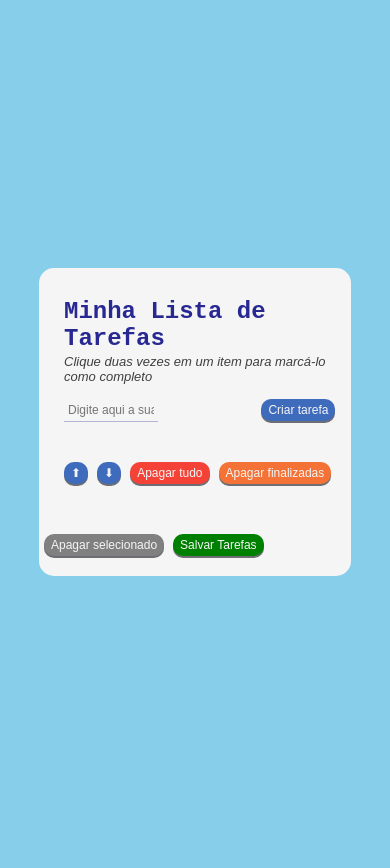
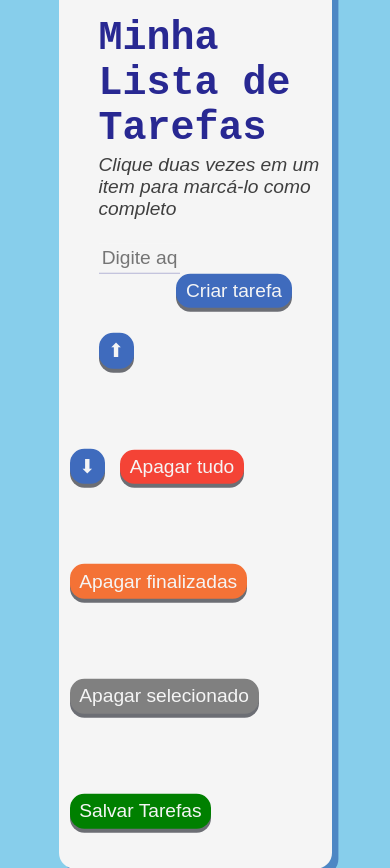
Before and after one commit to Brendon-Lopes/todolist, a plain HTML site: page index.html in a window 390 px wide. Before the commit the page ends 844 px from the top, so only its background shows below. Drawn offline with Linux system fonts and the light colour scheme.

Commit message:
Tamanhos ajustados e responsivos

```diff
--- a/style.css
+++ b/style.css
@@ -14,40 +14,41 @@ body {
 }
 
 main {
-  width: 80%;
+  width: 70%;
   height: fit-content;
   position: absolute;
   top: 50%;
   transform: translate(0, -50%);
-  border-radius: 15px 15px 15px 15px;
+  border-radius: 1em 1em 1em 1em;
   background-color: whitesmoke;
+  box-shadow: 0.4rem 0.4rem rgba(35, 82, 168, 0.568);
 }
 
 header {
   color: rgb(40, 40, 146);
-  margin: 25px;
-  margin-top: 30px;
-  margin-bottom: 2px;
-  font-size: 24px;
+  margin: 2.5rem;
+  margin-top: 2.5rem;
+  margin-bottom: 0.2rem;
+  font-size: 2.5rem;
   font-family: 'Courier New', Courier, monospace;
 }
 
 p {
-  margin-left: 25px;
+  margin-left: 2.5rem;
   font-family: sans-serif;
   font-style: italic;
-  font-size: 13px;
+  font-size: 1.2rem;
   color: rgb(63, 63, 63);
-  margin-bottom: 15px;
+  margin-bottom: 1.5rem;
 }
 
 input[type=text] {
   outline: none;
   box-sizing: border-box;
-  font-size: 12px;
+  font-size: 1.2rem;
   width: 30%;
-  margin-left: 25px;
-  padding: 4px;
+  margin-left: 2.5rem;
+  padding: 0.2rem;
   border-bottom: 1.5px solid whitesmoke;
   background-color: whitesmoke;
   transition: width 0.4s ease-in-out;
@@ -63,35 +64,32 @@ input[type=text]:focus {
 
 ol {
   list-style-position: inside;
-  margin-top: 10px;
-  line-height: 20px;
+  margin-top: 1.2rem;
+  line-height: 2rem;
+  font-family: sans-serif;
+  font-size: 1.4em;
+  margin-left: 3rem;
+  margin-right: 3rem;
 }
 
 button {
   color: whitesmoke;
-  font-size: 12px;
-  padding: 4px 7px;
-  border-radius: 10px 10px;
+  font-size: 1.2rem;
+  padding: 0.4rem 0.6rem;
+  border-radius: 0.9rem;
   background-color: rgb(63, 107, 189);
-  box-shadow: 0 2px rgba(64, 67, 75, 0.753);
+  box-shadow: 0 4px rgba(64, 67, 75, 0.753);
 }
 
 /* animação do botão e input de texto inspiradas em tutoriais do w3schools */
 button:active {
-  box-shadow: 0 1px rgb(64, 67, 75);
+  box-shadow: 0 3px rgb(64, 67, 75);
   transform: translateY(1px);
 }
 
 button:hover {
   background-color: rgb(35, 81, 168);
   cursor: pointer;
-}
-
-ol {
-  font-family: sans-serif;
-  font-size: 15px;
-  margin-left: 25px;
-  margin-right: 25px;
 }
 
 .gray {
@@ -103,18 +101,18 @@ ol {
 }
 
 .bottom-buttons {
-  margin-left: 5px;
-  margin-bottom: 20px;
-  margin-top: 30px;
+  margin-left: 0.7rem;
+  margin-bottom: 2.5rem;
+  margin-top: 2.5rem;
 }
 
 #criar-tarefa {
   float: right;
-  margin-right: 5%;
+  margin-right: 2.5rem;
 }
 
 #mover-cima {
-  margin-left: 25px;
+  margin-left: 2.5rem;
 }
 
 #apaga-tudo {
```
